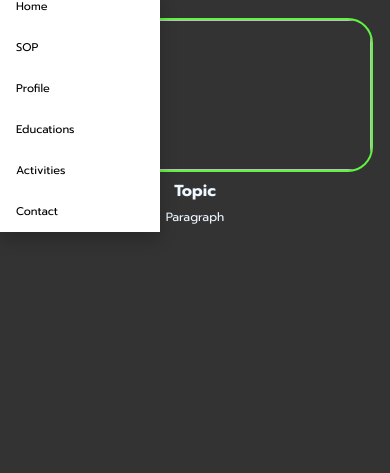
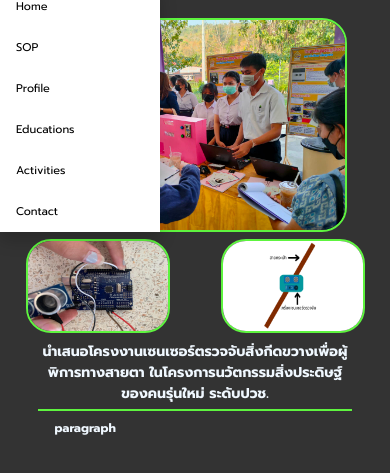
Before and after one commit to FlamingoP2392/port_responsive, a plain HTML site: page activities.html in a window 390 px wide. Shown: the part 91-564 px from the top of the page. Drawn offline with Linux system fonts and the light colour scheme.

Commit message:
edit activities

```diff
--- a/activities.css
+++ b/activities.css
@@ -67,31 +67,66 @@ h1 {
 
 .container {
     display: flex;
+    /* อีลีเมนต์ต่างๆในกล่องนี้จะมีทิศทางเดียว คือจากบนลงล่าง */
     flex-direction: column;
-    width: 100%;
-    align-items: center;
+    color: #fff;
+    font-weight: bold;
+    text-align: center;
+  }
+
+.header,.sideL,.sideR,.footer {
+    margin: 0;
 }
-.block {
+
+.content {
+    display: flex;/*ในขณะที่ sideL และ sideR ที่อยู่ในกล่องใบที่สองนี้จะมีทิศทางจากซ้ายไปขวา*/
+    flex-direction: row;
+}
+
+.header {
+    grid-column: 1;
+}
+.header img{
+    width: 80%;
+    border: solid 2px #5EF43F;
+    border-radius: 25px;
+    text-align: center;
+    margin-top: 0;
+}
+
+.sideR {
+    flex: 2;
+    text-align: center;
+}
+
+.sideL {
+    flex: 2;
+    text-align: center;
+}
+.sideL img, .sideR img{
+    width: 50%;
     display: flex;
-    width: 100%;
-    justify-content:space-between;
-    margin-bottom: 1em;
+    border: solid 2px #5EF43F;
+    border-radius: 25px;
+    text-align: center;
+    margin: 0 auto;
 }
-.contentmain {
-    width: 100%;
+
+.footer {
     text-align: center;
-    justify-content: center;
+    margin-top: 0.5em;
 }
-.contentL{
-    width: 50%;
-    text-align: center;
-    margin: 3%;
+.footer p{
+    font-size: 16px;
+    color: aliceblue;
+    margin-top: 0;
+    text-align: left;
+    text-indent: 10%;
+    box-sizing: border-box;
+    margin-left: 5%;
+    margin-right: 5%;
 }
-.contentR{
-    width: 50%;
-    text-align: center;
-    margin: 3%;
-}
+
 h6{
     font-size: 18px;
     color: aliceblue;
@@ -99,18 +134,10 @@ h6{
     margin-top: 0;
     margin-bottom: 5px;
 }
-p{
-    font-size: 16px;
-    color: aliceblue;
-    text-align: center;
+hr {
+    border: solid 1px #5EF43F;
+    width: 80%;
     margin-top: 0;
-}
-img {
-    width: 90%;
-    height: 150px;
-    border: solid 2px #5EF43F;
-    border-radius: 25px;
-    text-align: center;
 }
 
 @media (max-width: 450px){
@@ -119,9 +146,20 @@ img {
         margin-top: 10%;
     }
     h6{
-        font-size: 16px;
+        font-size: 14px;
+        margin-left: 10%;
+        margin-right: 10%;
+        box-sizing: border-box;
     }
-    p{
+    .footer p{
         font-size: 12px;
     }
+    .header img{
+        width: 300px;
+        height: 210px;
+    }
+    .sideL img, .sideR img{
+        width: 140px;
+        height: 90px;
+    }
 }
--- a/activities.html
+++ b/activities.html
@@ -24,13 +24,22 @@
     </div>
     <h1>ACTIVITIES</h1>
     <div class="container">
-        <div class="block">
-            <div class="contentmain">
-                <img>
-                <h6>Topic</h6>
-                <p>Paragraph</p>
-            </div>
+        <header class="header">
+          <img src="รวมภาพใส่พอร์ต/พรีเซต์โปรเจก2.jpg">
+        </header>
+        <div class="content">
+          <section class="sideL">
+            <img src="รวมภาพใส่พอร์ต/ultrasonic pin.jpg">
+          </section>
+          <section class="sideR">
+            <img src="รวมภาพใส่พอร์ต/Arduino.png">
+          </section>
         </div>
-    </div>
+        <footer class="footer">
+            <h6>นำเสนอโครงงานเซนเซอร์ตรวจจับสิ่งกีดขวางเพื่อผู้พิการทางสายตา ในโครงการนวัตกรรมสิ่งประดิษฐ์ของคนรุ่นใหม่ ระดับปวช.</h6>
+            <hr>
+            <p>paragraph</p>
+        </footer>
+      </div>
 </body>
 </html>
```
Also changed, not shown: education.html (+0 -1 lines), test.html (added, +59 -0 lines), รวมภาพใส่พอร์ต/Arduino.png (added), รวมภาพใส่พอร์ต/Capture3_LI (2).jpg (added), รวมภาพใส่พอร์ต/Capture3_LI.jpg (added), รวมภาพใส่พอร์ต/buzzer pin.jpg (added), รวมภาพใส่พอร์ต/ultrasonic pin.jpg (added), รวมภาพใส่พอร์ต/ต่อบัซเซอร์.jpg (added), รวมภาพใส่พอร์ต/ต่อสายอัลตร้า.jpg (added), รวมภาพใส่พอร์ต/ต่ออัลตร้าโซนิก.jpg (added), รวมภาพใส่พอร์ต/ประกอบ.jpg (added), รวมภาพใส่พอร์ต/ภาพ1.jpg (added), รวมภาพใส่พอร์ต/ภาพ2.jpg (added).
